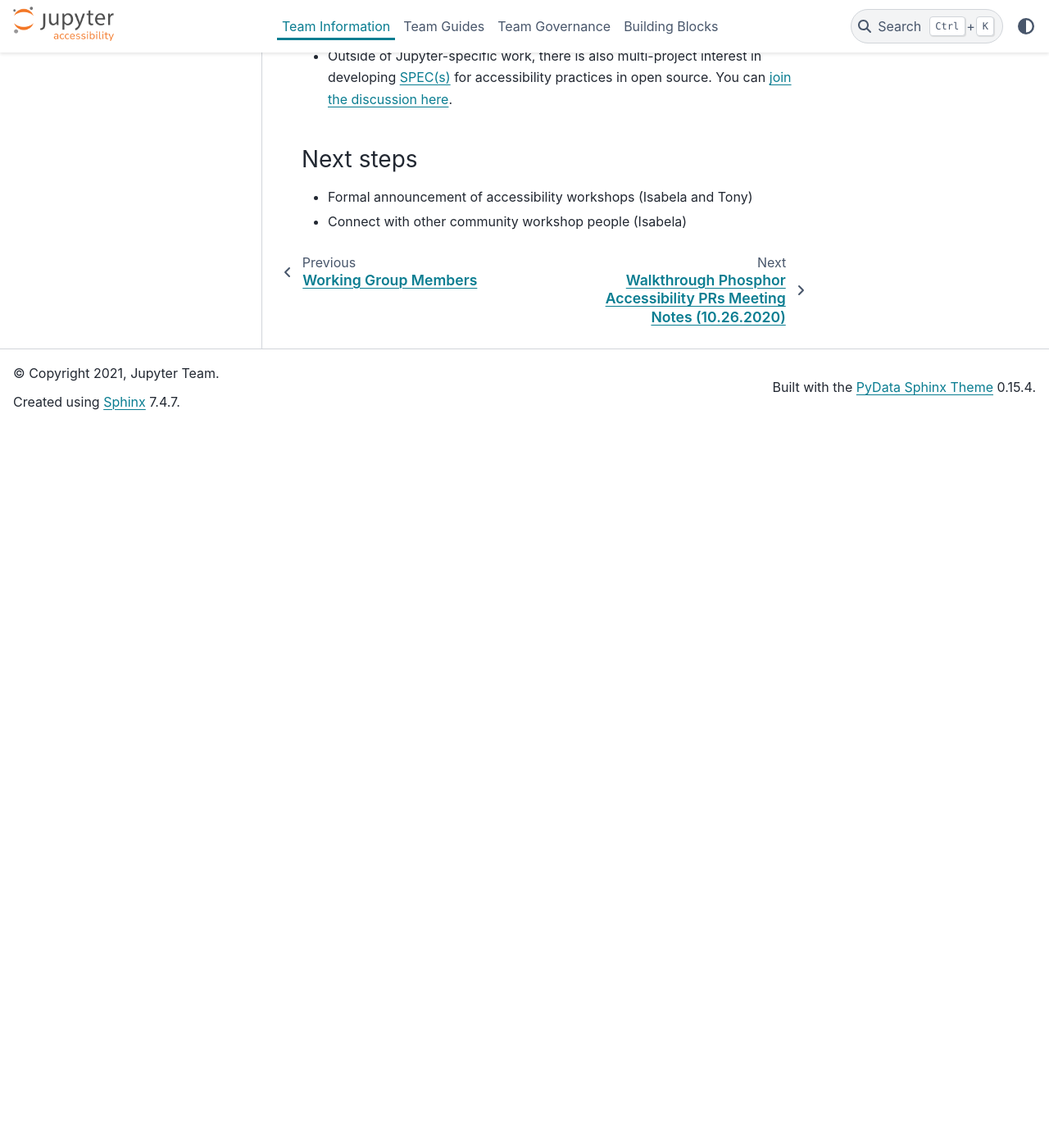
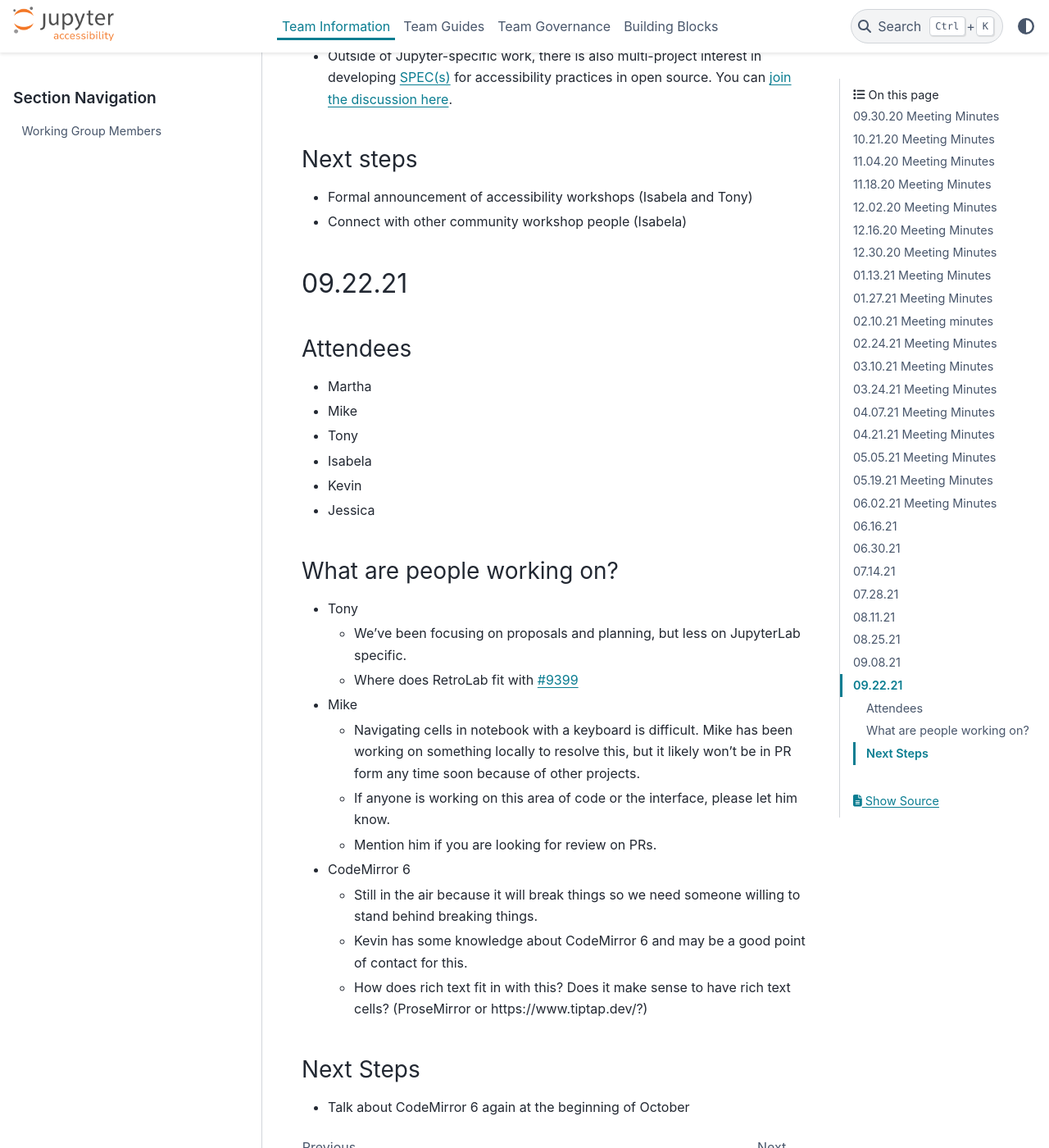
Before and after one commit to jupyter/accessibility, a Sphinx documentation site: the page built from docs/source/meeting-minutes/jupyterlab-accessibility-meetings/all-minutes.md, in a window 1280 px wide and 1400 px high, scrolled down 46927 px. Shown: the whole window at 82% size. Built offline with Sphinx 7.4.7 and the PyData theme 0.15.4, drawn with Linux system fonts in a browser that asks for light colours; before the commit the page ends 47446 px from its top, so only the background shows below that.

Commit message:
Add September 22 meeting minutes

```diff
--- a/docs/source/meeting-minutes/jupyterlab-accessibility-meetings/all-minutes.md
+++ b/docs/source/meeting-minutes/jupyterlab-accessibility-meetings/all-minutes.md
@@ -1404,3 +1404,28 @@
 ### Next steps
 - Formal announcement of accessibility workshops (Isabela and Tony)
 - Connect with other community workshop people (Isabela)
+
+## 09.22.21
+### Attendees
+- Martha
+- Mike
+- Tony
+- Isabela
+- Kevin
+- Jessica
+
+### What are people working on?
+- Tony
+    - We've been focusing on proposals and planning, but less on JupyterLab specific.
+    - Where does RetroLab fit with [#9399](https://github.com/jupyterlab/jupyterlab/issues/9399)
+- Mike
+    - Navigating cells in notebook with a keyboard is difficult. Mike has been working on something locally to resolve this, but it likely won't be in PR form any time soon because of other projects.
+    -  If anyone is working on this area of code or the interface, please let him know.
+    - Mention him if you are looking for review on PRs.
+- CodeMirror 6
+    - Still in the air because it will break things so we need someone willing to stand behind breaking things.
+    - Kevin has some knowledge about CodeMirror 6 and may be a good point of contact for this.
+    - How does rich text fit in with this? Does it make sense to have rich text cells? (ProseMirror or https://www.tiptap.dev/?)
+
+### Next Steps
+- Talk about CodeMirror 6 again at the beginning of October
```
Also changed, not shown: docs/source/meeting-minutes/jupyterlab-accessibility-meetings/2021-09-22.md (added, +24 -0 lines).
